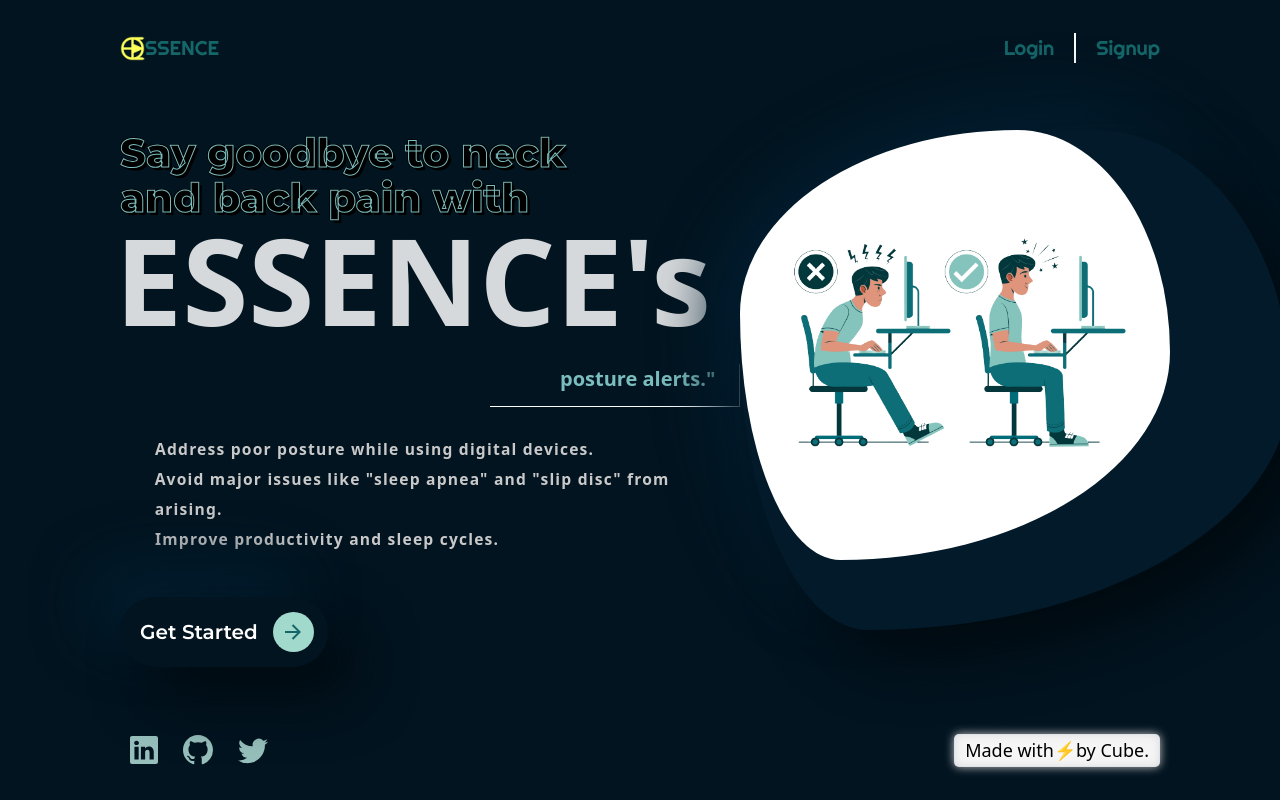
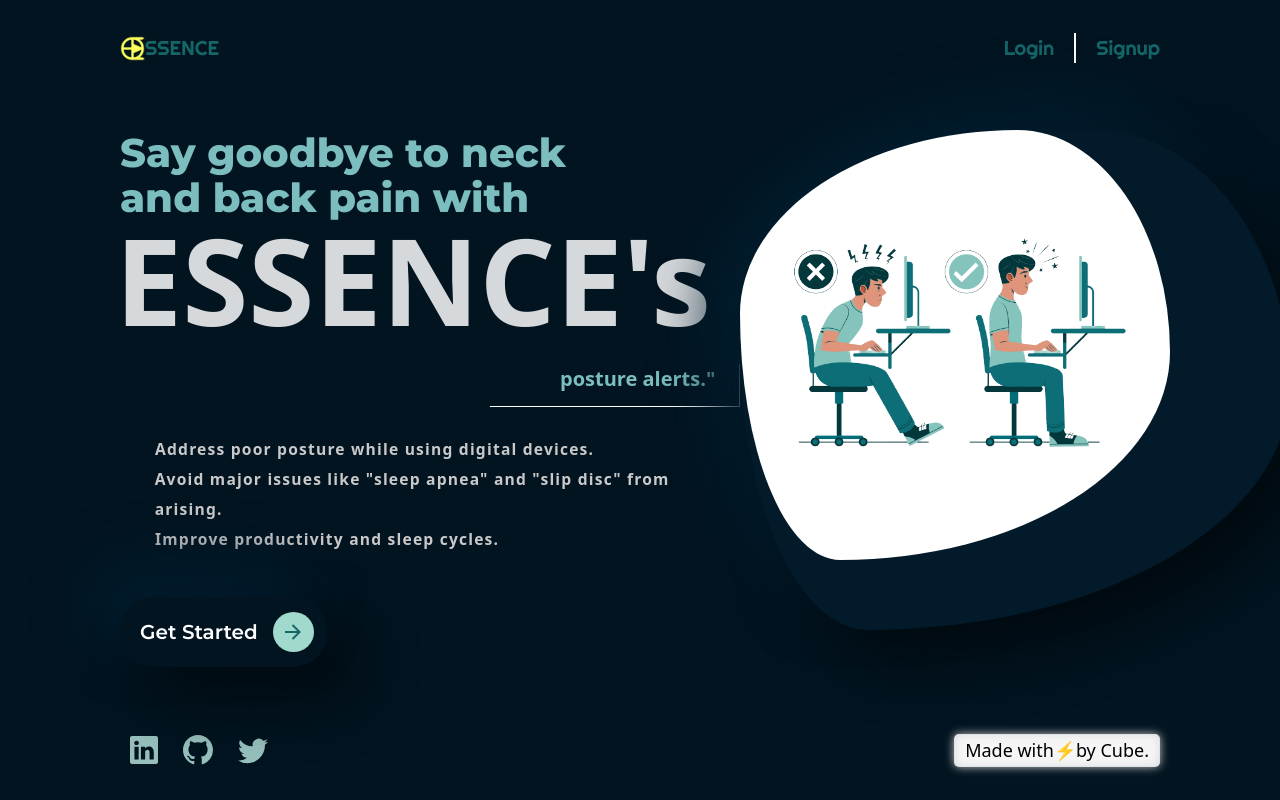
Before and after one commit to ParamPragyan/ESSENCE, a React (Vite) app: page / in a window 1280 px wide. Built offline with nearby package versions, Linux system fonts and the light colour scheme; some icons are missing.

Commit message:
monor changes

```diff
--- a/src/App.css
+++ b/src/App.css
@@ -82,7 +82,7 @@ box-shadow:  29px 29px 57px #010a10,
              -29px -29px 57px #021929;
   } */
 
-  .upt{
+  /* .upt{
     -webkit-text-stroke: 1px #7cbebf;
    color: transparent;
    text-shadow:
@@ -91,7 +91,7 @@ box-shadow:  29px 29px 57px #010a10,
       1px -1px 0 #000,
       -1px 1px 0 #000,
        1px 1px 0 #000;
-  }
+  } */
   .main-side-txt{
     /* box-shadow:  5px 5px 0px #b7c5cc; */
 
```
